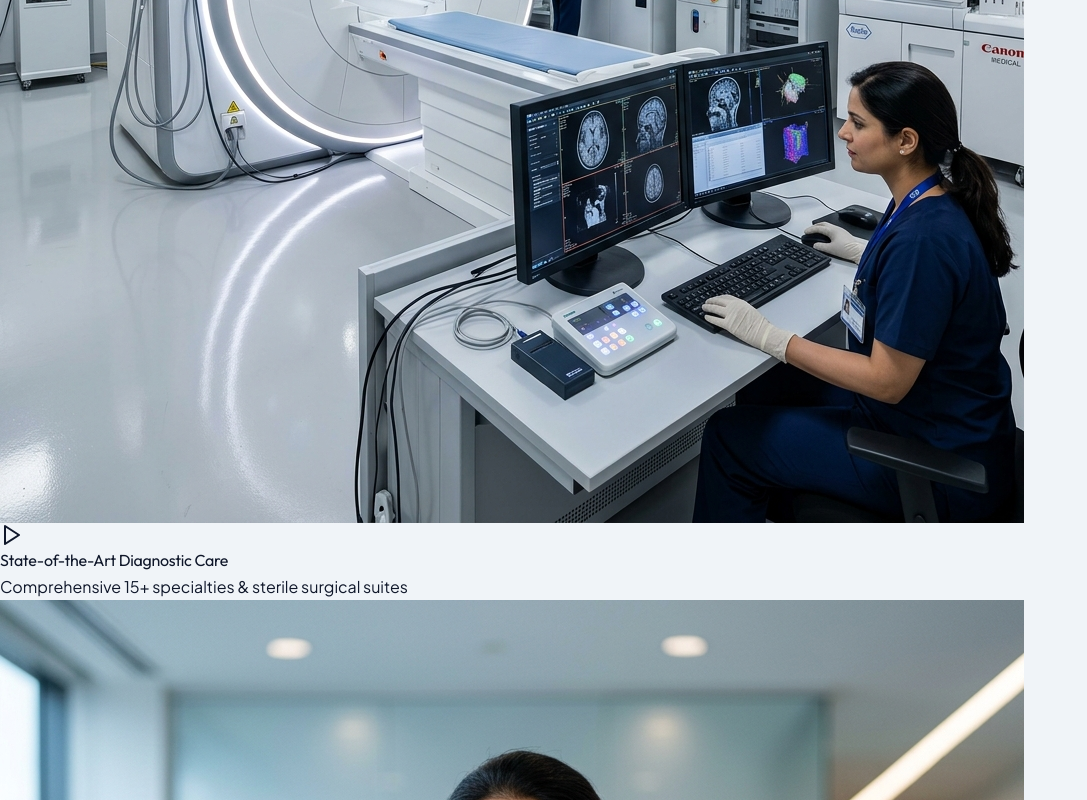
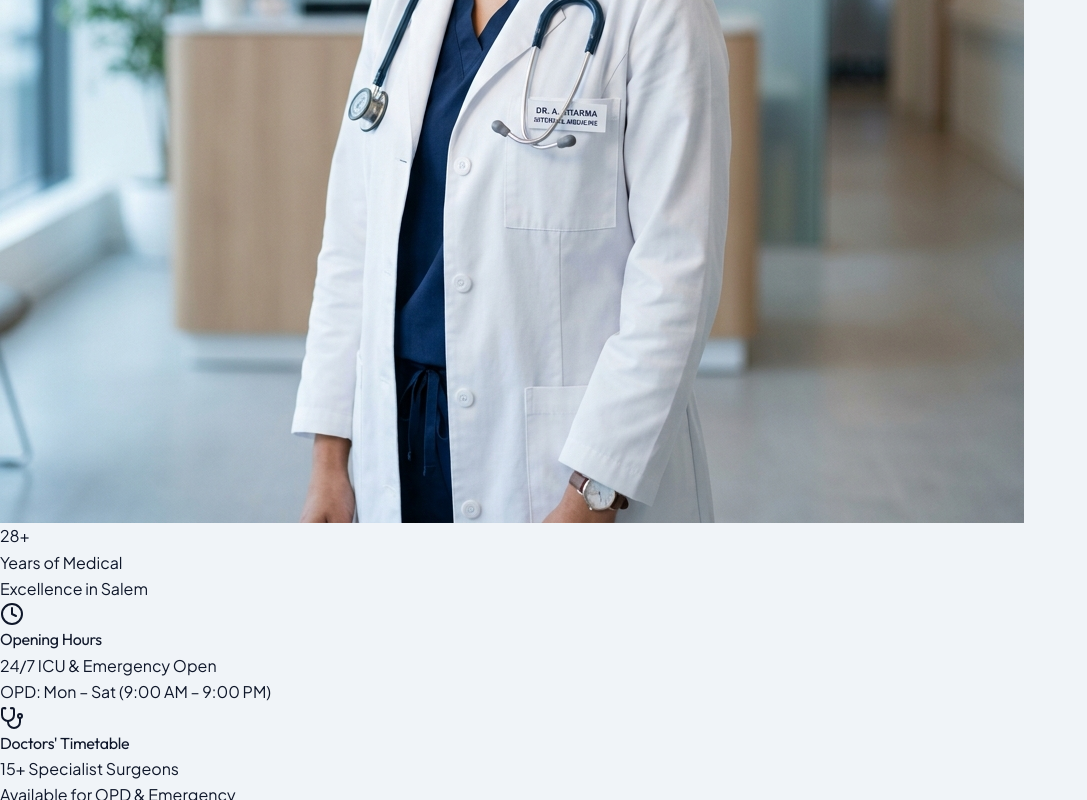
Before and after one commit to Manju1303/krs, a React (Vite) app: page / in a window 1280 px wide. Shown: the part 5516-6316 px from the top of the page, without its empty margins (0-1087 px from the left). Built offline with nearby package versions, Linux system fonts and the light colour scheme.

Commit message:
Remove marked State-of-the-Art Diagnostic Care badge from Hero section

```diff
--- a/src/components/Hero.jsx
+++ b/src/components/Hero.jsx
@@ -1,5 +1,5 @@
 import React, { useState, useEffect } from 'react';
-import { Calendar, ShieldAlert, Phone, Play, Clock, UserCheck, Stethoscope, ChevronRight } from 'lucide-react';
+import { Calendar, ShieldAlert, Phone, Clock, UserCheck, Stethoscope, ChevronRight } from 'lucide-react';
 import { hospitalInfo } from '../data/hospitalData';
 
 const getImg = (path) => {
@@ -124,24 +124,6 @@ export default function Hero({ onOpenBooking }) {
               </a>
             </div>
 
-            {/* Video Preview Thumbnail */}
-            <div className="pt-2 hidden sm:block">
-              <div className="inline-flex items-center gap-4 p-2.5 pr-6 rounded-2xl bg-emerald-950/60 backdrop-blur-xl border border-emerald-400/25 shadow-2xl max-w-md">
-                <div className="relative w-16 h-16 rounded-xl overflow-hidden shrink-0 group cursor-pointer" onClick={onOpenBooking}>
-                  <img src={getImg('images/medical_tech_lab.png')} alt="KRS Hospital Virtual Tour" className="w-full h-full object-cover group-hover:scale-110 transition-transform duration-300" />
-                  <div className="absolute inset-0 bg-slate-900/40 flex items-center justify-center">
-                    <div className="w-7 h-7 rounded-full bg-emerald-500 text-white flex items-center justify-center shadow-lg group-hover:scale-110 transition-transform">
-                      <Play className="w-3.5 h-3.5 fill-white ml-0.5" />
-                    </div>
-                  </div>
-                </div>
-                <div>
-                  <h4 className="text-xs font-bold text-white leading-tight">State-of-the-Art Diagnostic Care</h4>
-                  <p className="text-[11px] text-emerald-200 mt-1 leading-snug">Comprehensive 15+ specialties & sterile surgical suites</p>
-                </div>
-              </div>
-            </div>
-
           </div>
 
           {/* ── Right Column: Doctor Hero Portrait ── */}
```
